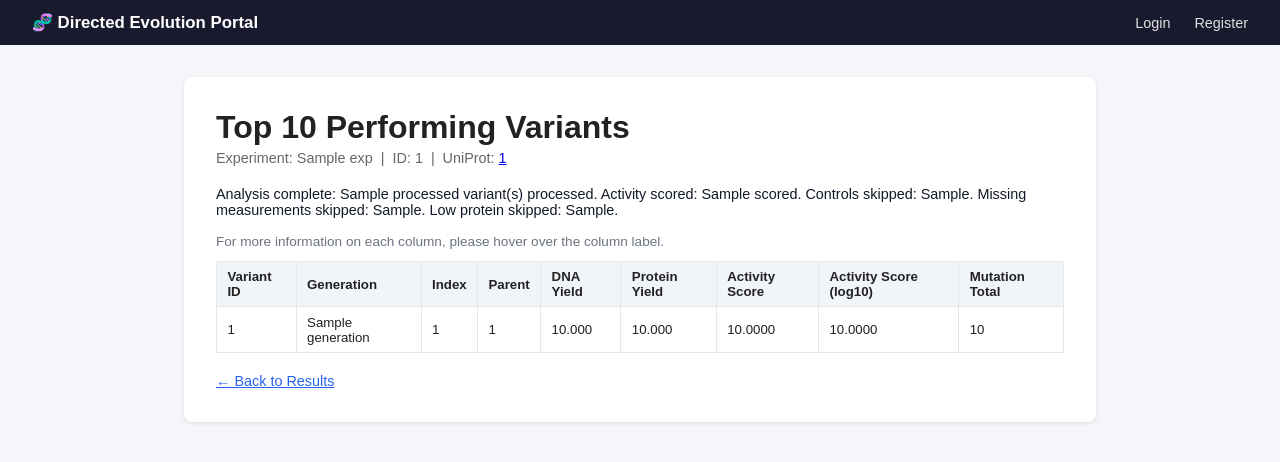
After one commit to BIO727P-Sierra/Software_Development_Project, a Flask app: template app/templates/analysis/top_performers.html in a window 1280 px wide. The commit adds this page. Shown: the top 462 px of the page. Run offline with Flask 3, Linux system fonts and the light colour scheme; the template is opened without the code that fills it: most values are stand-ins (such as "Sample title", 1, 10 or a date in 2020); some libraries are stand-ins or nearby versions.

Commit message:
Added top 10 performers page with log-scaled activity score for the display

```diff
--- /dev/null
+++ b/app/templates/analysis/top_performers.html
@@ -0,0 +1,81 @@
+{% extends "base.html" %}
+{% block title %}Top 10 Performing Variants – {{ exp.experiment_name }}{% endblock %}
+{% block content %}
+
+<div class="card">
+  <h1 style="margin-bottom:0.25rem;">Top 10 Performing Variants</h1>
+  <p style="color:#666; font-size:0.9rem; margin-bottom:1.25rem;">
+    Experiment: {{ exp.experiment_name }} &nbsp;|&nbsp;
+    ID: {{ exp.experiment_id }} &nbsp;|&nbsp;
+    UniProt: <a href="https://www.uniprot.org/uniprot/{{ exp.uniprot_id }}" target="_blank">{{ exp.uniprot_id }}</a>
+  </p>
+
+  {% if summary %}
+    {% if summary.error %}
+      <p style="margin-bottom:1rem; color:#dc2626; font-size:0.9rem;">
+        Analysis complete: {{ summary.processed }} variant(s) processed. Activity scoring skipped: {{ summary.error }}.
+      </p>
+    {% else %}
+      <p style="margin-bottom:1rem; color:#111827; font-size:0.9rem;">
+        Analysis complete: {{ summary.processed }} variant(s) processed.
+        Activity scored: {{ summary.scored }}.
+        Controls skipped: {{ summary.controls_skipped }}.
+        Missing measurements skipped: {{ summary.missing_measurements_skipped }}.
+        Low protein skipped: {{ summary.low_protein_skipped }}.
+      </p>
+    {% endif %}
+  {% endif %}
+
+  <p style="margin-bottom:0.75rem; color:#6b7280; font-size:0.85rem;">
+    For more information on each column, please hover over the column label.
+  </p>
+
+  {% if rows %}
+  <div style="overflow-x:auto;">
+  <table style="width:100%; border-collapse:collapse; background:#fff; font-size:0.83rem;">
+    <thead>
+      <tr>
+        <th title="Unique identifier for each variant in this experiment.">Variant ID</th>
+        <th title="Directed evolution generation number for the variant.">Generation</th>
+        <th title="Plasmid variant index from the input dataset.">Index</th>
+        <th title="Parent variant ID (if applicable).">Parent</th>
+        <th title="Average DNA yield across measurements for this variant.">DNA Yield</th>
+        <th title="Average protein yield across measurements for this variant.">Protein Yield</th>
+        <th title="Unified activity score (DNA yield normalized by protein yield, baseline-corrected).">Activity Score</th>
+        <th title="Log10 of (Activity Score + 1) for easier readability.">Activity Score (log10)</th>
+        <th title="Total number of mutations compared to WT.">Mutation Total</th>
+      </tr>
+    </thead>
+    <tbody>
+      {% for row in rows %}
+      <tr>
+        <td>{{ row.variant_id }}</td>
+        <td>{{ row.generation }}</td>
+        <td>{{ row.plasmid_variant_index if row.plasmid_variant_index is not none else '—' }}</td>
+        <td>{{ row.parent_variant_id if row.parent_variant_id is not none else '—' }}</td>
+        <td>{{ "%.3f"|format(row.dna_yield) if row.dna_yield is not none else '—' }}</td>
+        <td>{{ "%.3f"|format(row.protein_yield) if row.protein_yield is not none else '—' }}</td>
+        <td>{{ "%.4f"|format(row.activity_score) if row.activity_score is not none else '—' }}</td>
+        <td>{{ "%.4f"|format(row.activity_score_log) if row.activity_score_log is not none else '—' }}</td>
+        <td>{{ row.mutation_total if row.mutation_total is not none else '—' }}</td>
+      </tr>
+      {% endfor %}
+    </tbody>
+  </table>
+  </div>
+  {% else %}
+  <p>No scored variants found for this experiment.</p>
+  {% endif %}
+
+  <a href="{{ url_for('analysis.results_experiment', experiment_id=exp.experiment_id) }}"
+     style="display:inline-block; margin-top:1.25rem; color:#2563eb; font-size:0.9rem;">
+    ← Back to Results
+  </a>
+</div>
+
+<style>
+  th, td { padding: 0.45rem 0.65rem; border: 1px solid #e5e7eb; text-align: left; }
+  th { background: #f1f5f9; font-weight: 600; }
+  tr:hover { background: #f8fafc; }
+</style>
+{% endblock %}
```
Also changed, not shown: analysis.py (+38 -11 lines), app/analysis.py (+42 -11 lines), app/templates/analysis/results.html (+7 -0 lines).
